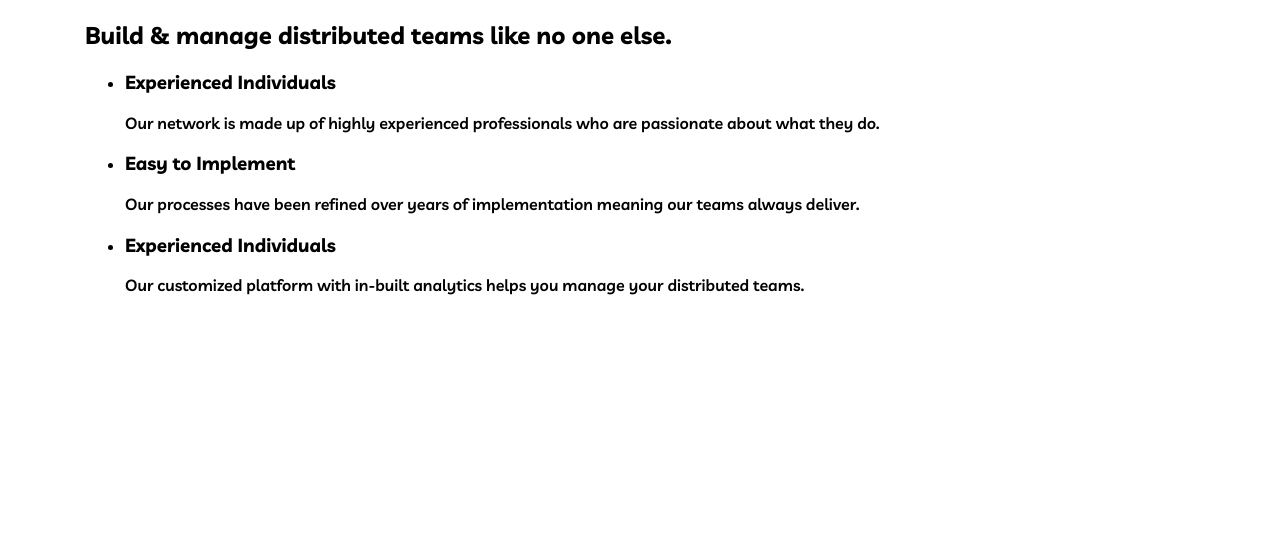
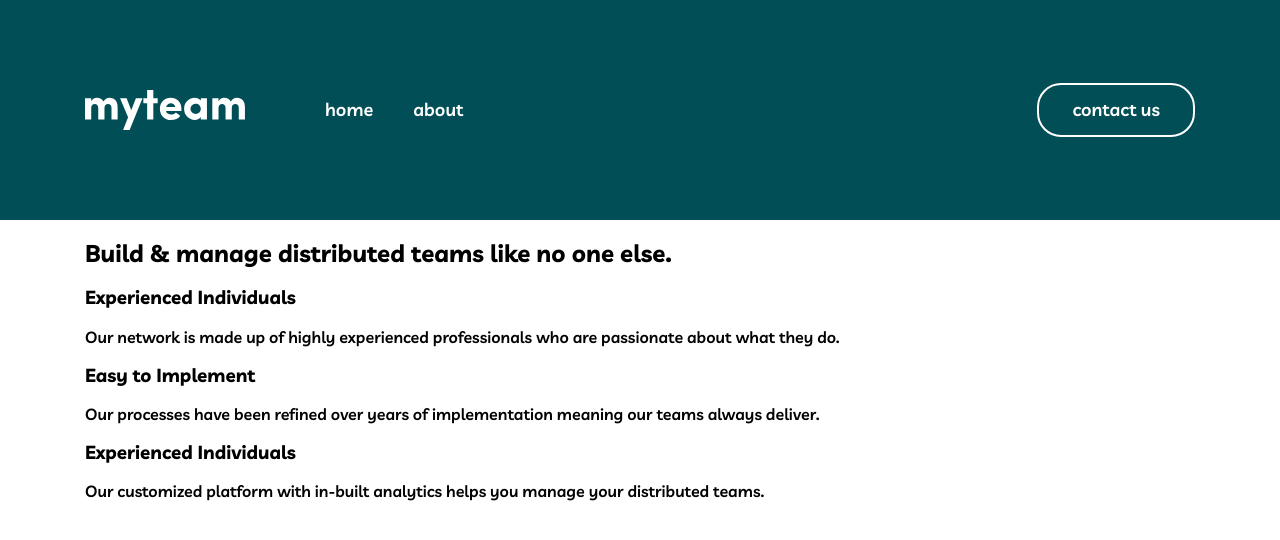
Before and after one commit to Shahzod001/myteam, a plain HTML site: page index.html in a window 1280 px wide. Drawn offline with Linux system fonts and the light colour scheme; files that its build step writes are made by us from their sources.

Commit message:
Finish site header

```diff
--- a/css/main.css
+++ b/css/main.css
@@ -1,16 +1,16 @@
 /* VARIABLES */
 
-:root{
-  --main-bg-colorfff : #fff;
-  --main-bg-color000:#000;
-  --main-bg-color014E56 : #014E56;
-  --main-bg-colorf67e7e : #f67e7e;
-  --main-bg-color79C8C7 : #79C8C7;
-  --main-bg-color2C6269 : #2C6269;
-  --main-bg-color012F34 : #012F34;
-  --main-bg-color002529 : #002529;
-  --main-font-size : 15px;
-  --main-font-weight : 600;
+:root {
+  --main-bg-colorfff: #fff;
+  --main-bg-color000: #000;
+  --main-bg-color014E56: #014E56;
+  --main-bg-colorf67e7e: #f67e7e;
+  --main-bg-color79C8C7: #79C8C7;
+  --main-bg-color2C6269: #2C6269;
+  --main-bg-color012F34: #012F34;
+  --main-bg-color002529: #002529;
+  --main-font-size: 15px;
+  --main-font-weight: 600;
   /* --main-line-height : 1.5; */
 }
 
@@ -18,22 +18,32 @@
 
 *,
 *::before,
-*::after{
+*::after {
   box-sizing: inherit;
 }
 
 
-html{
+html {
   height: 100%;
   box-sizing: border-box;
 }
 
-img{
+ul {
+  margin: 0;
+  padding-left: 0;
+  list-style: none;
+}
+
+a {
+  text-decoration: none;
+}
+
+img {
   display: block;
   height: auto;
 }
 
-body{
+body {
   display: flex;
   flex-direction: column;
   height: 100%;
@@ -43,6 +53,23 @@ body{
   /* font-size: 16px; */
   font-weight: 500;
   /* line-height: var(--main-line-height); */
+}
+
+/* default button styling */
+.btn {
+  padding: 11px 33px;
+  font-weight: 600;
+  font-size: 18px;
+  line-height: 28px;
+  text-align: center;
+  background-color: none;
+  border-radius: 24px;
+}
+
+/* a custom class for display:flex */
+
+.d-flex {
+  display: flex;
 }
 
 /* VISUALLY-HIDDEN */
@@ -62,7 +89,7 @@ body{
 
 /* CONTAINER */
 
-.container{
+.container {
   max-width: 1150px;
   margin-right: auto;
   margin-left: auto;
@@ -72,24 +99,70 @@ body{
 
 /* STICKY-FOOTER */
 
-.site-main{
+.site-main {
   flex-grow: 1;
 }
+
 /* livvic-600 - latin */
 @font-face {
   font-family: "Livvic";
   font-style: normal;
   font-weight: 600;
   src:
-         url("../fonts/livvic-v13-latin-600.woff2") format("woff2"), /* Chrome 26+, Opera 23+, Firefox 39+ */
-         url("../fonts/livvic-v13-latin-600.woff") format("woff"); /* Chrome 6+, Firefox 3.6+, IE 9+, Safari 5.1+ */
+    url("../fonts/livvic-v13-latin-600.woff2") format("woff2"),
+    /* Chrome 26+, Opera 23+, Firefox 39+ */
+    url("../fonts/livvic-v13-latin-600.woff") format("woff");
+  /* Chrome 6+, Firefox 3.6+, IE 9+, Safari 5.1+ */
 }
+
 /* livvic-700 - latin */
 @font-face {
   font-family: "Livvic";
   font-style: normal;
   font-weight: 700;
   src:
-         url("../fonts/livvic-v13-latin-700.woff2") format("woff2"), /* Chrome 26+, Opera 23+, Firefox 39+ */
-         url("../fonts/livvic-v13-latin-700.woff") format("woff"); /* Chrome 6+, Firefox 3.6+, IE 9+, Safari 5.1+ */
+    url("../fonts/livvic-v13-latin-700.woff2") format("woff2"),
+    /* Chrome 26+, Opera 23+, Firefox 39+ */
+    url("../fonts/livvic-v13-latin-700.woff") format("woff");
+  /* Chrome 6+, Firefox 3.6+, IE 9+, Safari 5.1+ */
 }
+
+/*******************************
+    HEADER START
+********************************/
+
+.site-header {
+  padding: 83px 0;
+  background-color: var(--main-bg-color014E56);
+}
+
+.site-header__wrapper {
+  justify-content: space-between;
+  align-items: center;
+}
+
+.site-header__inner {
+  align-items: center;
+  gap: 80px;
+}
+
+.navigation__list {
+  gap: 40px;
+}
+
+.navigation__link {
+  font-weight: 600;
+  font-size: 18px;
+  line-height: 28px;
+  color: var(--main-bg-colorfff);
+}
+
+.site-header .contact-link {
+  color: var(--main-bg-colorfff);
+  border: 2px solid var(--main-bg-colorfff);
+}
+
+.site-header .contact-link:active {
+  background-color: var(--main-bg-colorfff);
+  color: var(--main-bg-color000);
+}
--- a/index.html
+++ b/index.html
@@ -5,9 +5,9 @@
   <meta http-equiv="X-UA-Compatible" content="IE=edge">
   <meta name="viewport" content="width=device-width, initial-scale=1.0">
   <title>Template project</title>
-  <!-- <link rel="stylesheet" href="./css/normalize.css"> -->
-  <!-- <link rel="stylesheet" href="./css/main.css"> -->
-  <link rel="stylesheet" href="./css/main.min.css">
+  <link rel="stylesheet" href="./css/normalize.css">
+  <link rel="stylesheet" href="./css/main.css">
+  <!-- <link rel="stylesheet" href="./css/main.min.css"> -->
 </head>
 <body>
 
@@ -15,6 +15,27 @@
   <!-- Site header start -->
   <header class="site-header">
     <!-- Your header code here -->
+    <div class="container">
+        <div class="site-header__wrapper d-flex">
+            <div class="site-header__inner d-flex">
+                <a class="site-logo" href="./index.html"><img class="site-logo__img" width="160" height="40" src="./photos/myteam.svg" alt="Myteam's logo"></a>
+
+                <!-- site navigation start -->
+                <nav class="navigation">
+                    <ul class="navigation__list d-flex">
+                        <li class="navigation__item">
+                            <a class="navigation__link" href="#">home</a>
+                        </li>
+                        <li class="navigation__item">
+                            <a class="navigation__link" href="#">about</a>
+                        </li>
+                    </ul>
+                </nav>
+            </div>
+            <!-- site navigation end -->
+            <a class="contact-link btn" href="#">contact us</a>
+        </div>
+    </div>
   </header>
   <!-- Site header finish -->
 
```
Lines whose indentation alone changed are shown as unchanged.
